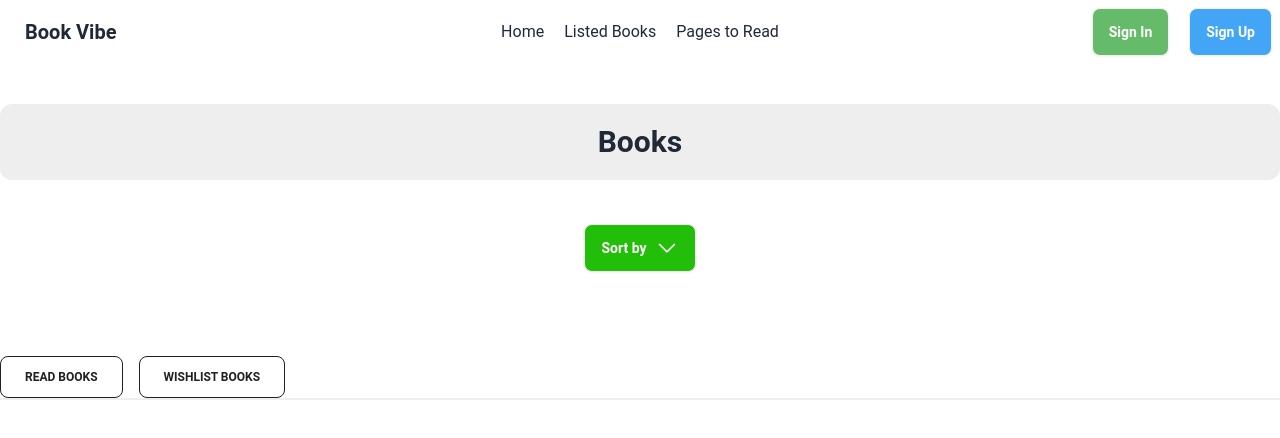
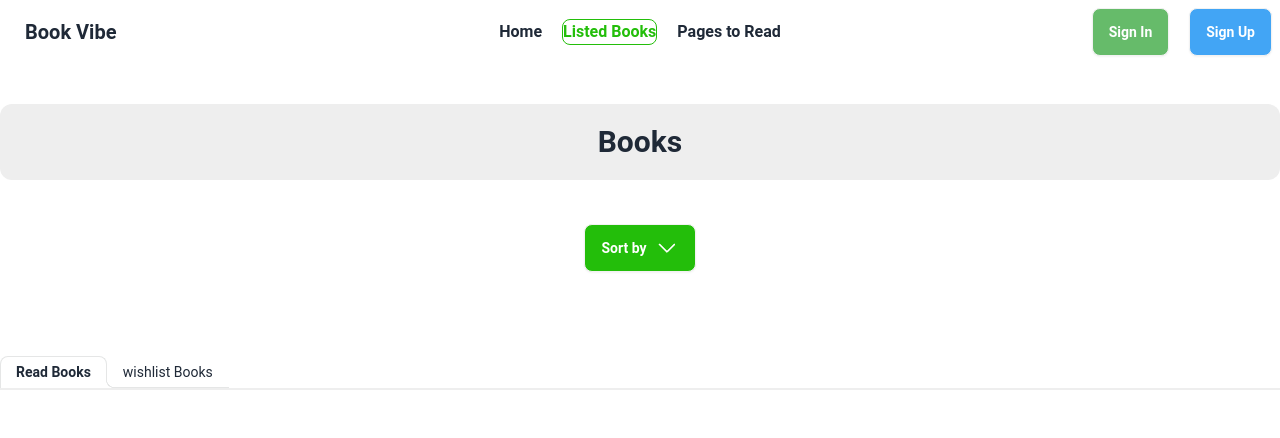
Before and after one commit to masud467/Book-Vibe, a React (Vite) app: page /listed-books in a window 1280 px wide. Shown: the top 438 px of the page. Built offline with nearby package versions, Linux system fonts and the light colour scheme.

Commit message:
added the tab components in listed book section

```diff
--- a/src/Pages/BookDetails/BookDetails.jsx
+++ b/src/Pages/BookDetails/BookDetails.jsx
@@ -106,7 +106,7 @@ const BookDetails = () => {
               Read
 
             </Button>
-            <Button size="lg" variant="text" className="flex items-center gap-2 border-2 bg-blue-400 text-white text-xl font-semibold">
+            <Button onClick={handleListedReadBook} size="lg" variant="text" className="flex items-center gap-2 border-2 bg-blue-400 text-white text-xl font-semibold">
             Wishlist
 
             </Button>
--- a/src/Pages/ListedBook/ListedBook.jsx
+++ b/src/Pages/ListedBook/ListedBook.jsx
@@ -1,7 +1,7 @@
 // import useLocalStorage from "../../Hooks/useLocalStorage";
 
 import { useEffect, useState } from "react";
-import { useLoaderData } from "react-router-dom";
+import { Link, useLoaderData } from "react-router-dom";
 import { getStoredBook } from "../../Utility/LocalStorage";
 import ListedBookCard from "../../Components/ListedBookCard/ListedBookCard";
 import { Button } from "@material-tailwind/react";
@@ -11,22 +11,23 @@ const ListedBook = () => {
   //   console.log(localData);
 
   const books = useLoaderData();
+  const [tabIndex,setTabIndex] = useState(0)
 
   const [listedBook, setListedBook] = useState([]);
-  const [displayBook,setDisplayBook] = useState([])
+  const [displayBook, setDisplayBook] = useState([]);
 
-  const handleBookFilter=(filter) =>{
-    if(filter==='Rating'){
-        setDisplayBook(listedBook)
+  const handleBookFilter = (filter) => {
+    if (filter === "Rating") {
+      setDisplayBook(listedBook);
     }
-  }
+  };
 
   useEffect(() => {
     const storedBookIds = getStoredBook();
     if (books.length > 0) {
       const bookListed = books.filter((job) => storedBookIds.includes(job.id));
       setListedBook(bookListed);
-      setDisplayBook(bookListed)
+      setDisplayBook(bookListed);
     }
   }, [books]);
   return (
@@ -36,9 +37,14 @@ const ListedBook = () => {
       </h1>
       <div className="text-center mt-10">
         <details className="dropdown">
-          <summary className="m-1 btn bg-[#23BE0A] text-white">Sort by <span><img src="/images/sort.png" alt="" /></span></summary>
+          <summary className="m-1 btn bg-[#23BE0A] text-white">
+            Sort by{" "}
+            <span>
+              <img src="/images/sort.png" alt="" />
+            </span>
+          </summary>
           <ul className="p-2 shadow menu dropdown-content z-[1] bg-base-100 rounded-box w-52">
-            <li onClick={()=>handleBookFilter('Rating')}>
+            <li onClick={() => handleBookFilter("Rating")}>
               <a>Rating</a>
             </li>
             <li>
@@ -51,10 +57,15 @@ const ListedBook = () => {
         </details>
       </div>
       <div className="mt-20 max-w-7xl mx-auto border-b-2 ">
-        <Button variant="outlined" className="mr-4">
-          Read Books{" "}
-        </Button>
-        <Button variant="outlined">Wishlist Books </Button>
+        <div role="tablist" className=" tabs-lifted">
+          <Link onClick={()=>setTabIndex(0)} role="tab" className={`tab ${tabIndex===0?'tab-active font-bold':'tab'} `}>
+            Read Books
+          </Link>
+
+          <Link onClick={()=>setTabIndex(1)} role="tab" className={`tab ${tabIndex===1?'tab-active font-bold':'tab'} `}>
+            wishlist Books
+          </Link>
+        </div>
       </div>
 
       <div className="flex flex-col gap-10 mb-12 mt-5 max-w-7xl mx-auto">
--- a/src/Shared/Header/Header.jsx
+++ b/src/Shared/Header/Header.jsx
@@ -41,9 +41,9 @@ const Header = () => {
         </div>
         <div className="navbar-center hidden lg:flex gap-5">
 
-            <NavLink to='/'>Home</NavLink>
-            <NavLink to='/listed-books'>Listed Books</NavLink>
-            <NavLink to='/read-books'>Pages to Read</NavLink>
+            <NavLink to='/' className={({isActive}) =>isActive?"border border-[#23BE0A] text-[#23BE0A] font-semibold  rounded-lg ":"font-semibold"}>Home</NavLink>
+            <NavLink to='/listed-books' className={({isActive}) =>isActive?"border border-[#23BE0A] text-[#23BE0A] font-semibold  rounded-lg ":"font-semibold"}>Listed Books</NavLink>
+            <NavLink to='/read-books' className={({isActive}) =>isActive?"border border-[#23BE0A] text-[#23BE0A] font-semibold  rounded-lg ":"font-semibold"}>Pages to Read</NavLink>
             {/* <li>
               <a>Home</a>
             </li>
```
